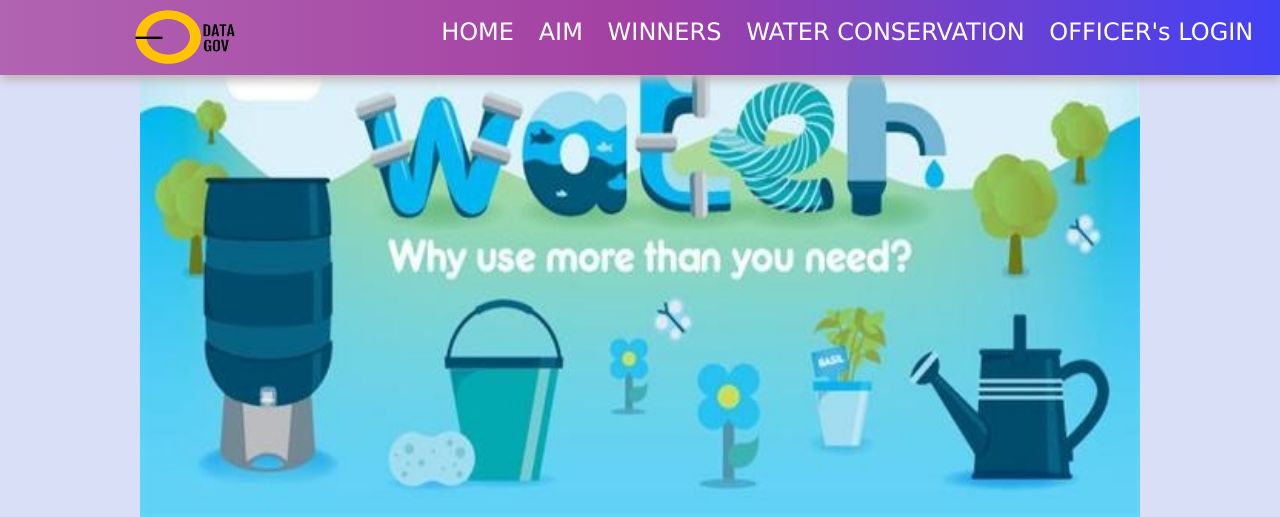
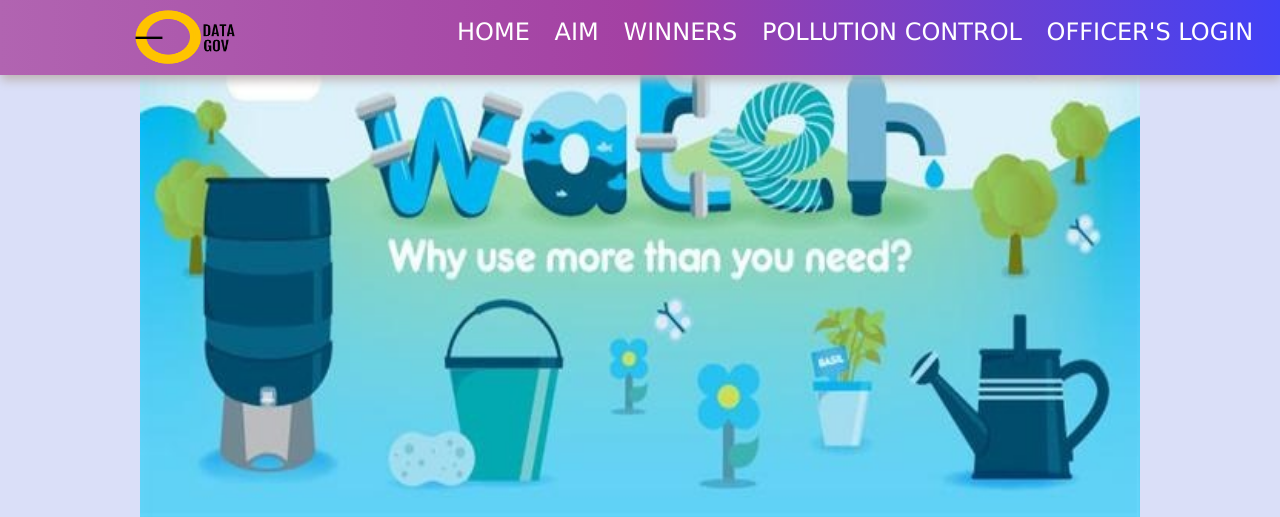
Before and after one commit to sastava007/Hackathon, a PHP site: page /home.php in a window 1280 px wide. Shown: the top 517 px of the page. Run offline with PHP 8.4, Linux system fonts and the light colour scheme; data that the repository does not hold is empty; some libraries are stand-ins or nearby versions.

Commit message:
Navbar updated!

```diff
--- a/home.php
+++ b/home.php
@@ -714,8 +714,8 @@ position: absolute;
                         <li><a href="#sec1">  &nbsp;&nbsp;&nbsp;&nbsp;&nbsp; &nbsp; &nbsp;&nbsp;&nbsp;HOME&nbsp;&nbsp;&nbsp;&nbsp;&nbsp;&nbsp;&nbsp;&nbsp;&nbsp;&nbsp;&nbsp;&nbsp;&nbsp;&nbsp;&nbsp; </a></li>
                         <li><a href="#sec2"> &nbsp;&nbsp;&nbsp;&nbsp;&nbsp;&nbsp;&nbsp;&nbsp;&nbsp; AIM&nbsp;&nbsp;&nbsp;&nbsp;&nbsp;&nbsp;&nbsp;&nbsp;&nbsp;&nbsp;&nbsp;&nbsp;&nbsp;&nbsp;&nbsp;&nbsp;&nbsp;</a></li>
                         <li><a href="#sec3"> &nbsp;&nbsp;&nbsp;&nbsp;&nbsp;&nbsp;&nbsp;  &nbsp; WINNERS &nbsp;  &nbsp;&nbsp;&nbsp;&nbsp;&nbsp;&nbsp;&nbsp;&nbsp;&nbsp;</a></li>
-                        <li><a href="water.php" target="blank">WATER CONSERVATION</a></li>
-                        <li><a href="#">POLLUTION CONTROL</a></li>
+                        <li><a href="water.php" target="blank">POLLUTION CONTROL</a></li>
+                        <li><a href="login.php">OFFICER'S LOGIN</a></li>
 
           </ul>
         </div>
@@ -743,8 +743,8 @@ position: absolute;
                  <div class="Navbar">
 
                     <ul class="Navbar">
-                        <li><a href="login.php" ">OFFICER's LOGIN</a></li>
-                        <li><a href="water.php" target="blank">WATER CONSERVATION</a></li>
+                        <li><a href="login.php" ">OFFICER'S LOGIN</a></li>
+                        <li><a href="water.php" target="blank">POLLUTION CONTROL</a></li>
                         <li><a href="#sec3">WINNERS</a></li>
                         <li><a href="#sec2">AIM</a></li>
                         <li><a href="#sec1">HOME</a></li>
```
